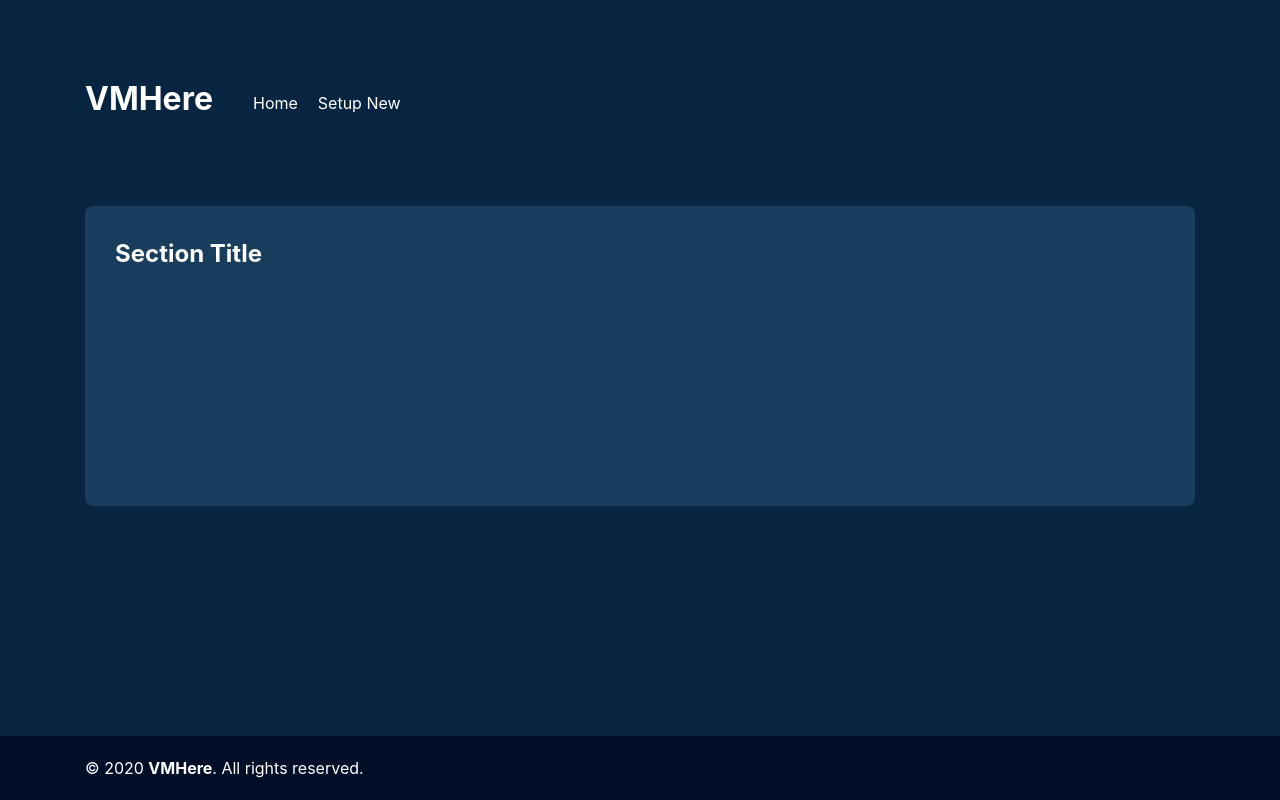
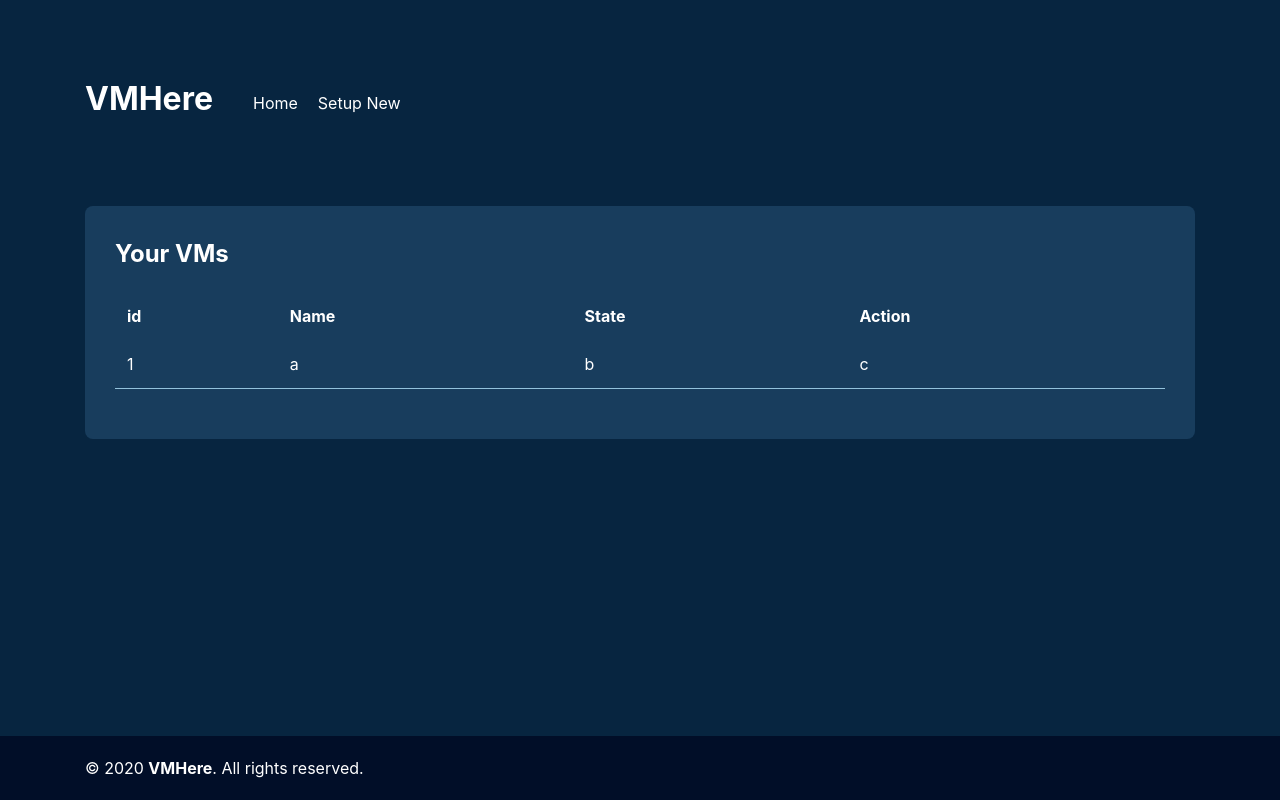
Before and after one commit to ItaloSa/vmhere, a React (Create React App) app in the folder app/: page / in a window 1280 px wide. Built offline with nearby package versions, Linux system fonts and the light colour scheme.

Commit message:
add table component

```diff
--- a/app/src/components/Section/index.js
+++ b/app/src/components/Section/index.js
@@ -4,7 +4,7 @@ import theme from '../../theme';
 
 const Wrapper = styled.section`
   background-color: ${theme.lessDark};
-  min-height: 300px;
+  min-height: 100px;
   border-radius: 8px;
   padding: 30px;
   margin-bottom: 30px;
@@ -22,7 +22,12 @@ export const SectionTitle = styled.h1`
   font-size: 1.5rem;
   margin: 0;
   width: fit-content;
+  cursor: pointer;
   :hover{
     color: ${theme.highlight}
   }
 `;
+
+export const SectionContent = styled.div`
+  margin: 20px 0;
+`;
--- /dev/null
+++ b/app/src/components/Table/index.js
@@ -0,0 +1,50 @@
+import React from 'react';
+import styled from 'styled-components';
+import theme from '../../theme';
+
+
+const THead = styled.thead`
+  th {
+    font-weight: bold;
+    padding: .75rem;
+  }
+  /* border-bottom: 2px solid ${theme.light}; */
+`;
+
+const TBody = styled.tbody`
+box-sizing: content-box;
+  tr {
+    border-bottom: 1px solid ${theme.light};
+  }
+  td {
+    padding: .75rem;
+  }
+`;
+
+export const Table = styled.table`
+  width: 100%;
+`;
+
+export const TableHead = ({ children }) => (
+  <THead>
+    <tr>
+      {children}
+    </tr>
+  </THead>
+);
+
+export const TableBody = ({ children }) => (
+  <TBody>
+    <tr>
+      {children}
+    </tr>
+  </TBody>
+);
+
+export const TableItem = ({ children, head = false }) => {
+  if (head) {
+    return (<th>{children}</th>);
+  } else {
+    return (<td>{children}</td>);
+  }
+};
--- a/app/src/pages/Home/index.js
+++ b/app/src/pages/Home/index.js
@@ -2,13 +2,30 @@ import React from 'react';
 
 import Header from '../../components/Header';
 import Footer from '../../components/Footer';
-import { Section, SectionTitle } from '../../components/Section';
+import { Section, SectionContent, SectionTitle } from '../../components/Section';
+import { Table, TableBody, TableHead, TableItem } from '../../components/Table';
 
 const Home = () => (
   <>
     <Header />
     <Section>
-      <SectionTitle>Section Title</SectionTitle>
+      <SectionTitle>Your VMs</SectionTitle>
+      <SectionContent>
+        <Table>
+          <TableHead>
+            <TableItem head>id</TableItem>
+            <TableItem head>Name</TableItem>
+            <TableItem head>State</TableItem>
+            <TableItem head>Action</TableItem>
+          </TableHead>
+          <TableBody>
+            <TableItem>1</TableItem>
+            <TableItem>a</TableItem>
+            <TableItem>b</TableItem>
+            <TableItem>c</TableItem>
+          </TableBody>
+        </Table>
+      </SectionContent>
     </Section>
     <Footer />
   </>
```
